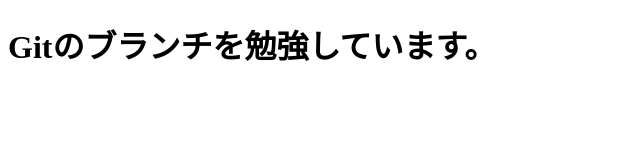
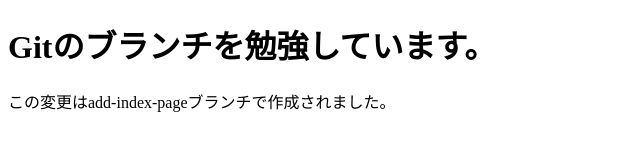
Before and after one commit to Enishiii/git-study, a plain HTML site: page index.html in a window 1280 px wide. Shown: the whole page, without its empty margins (0-640 px from the left). Drawn offline with Linux system fonts and the light colour scheme.

Commit message:
pタグ追加

```diff
--- a/index.html
+++ b/index.html
@@ -8,5 +8,6 @@
 </head>
 <body>
     <h1>Gitのブランチを勉強しています。</h1>
+    <p>この変更はadd-index-pageブランチで作成されました。</p>
 </body>
 </html>
```
